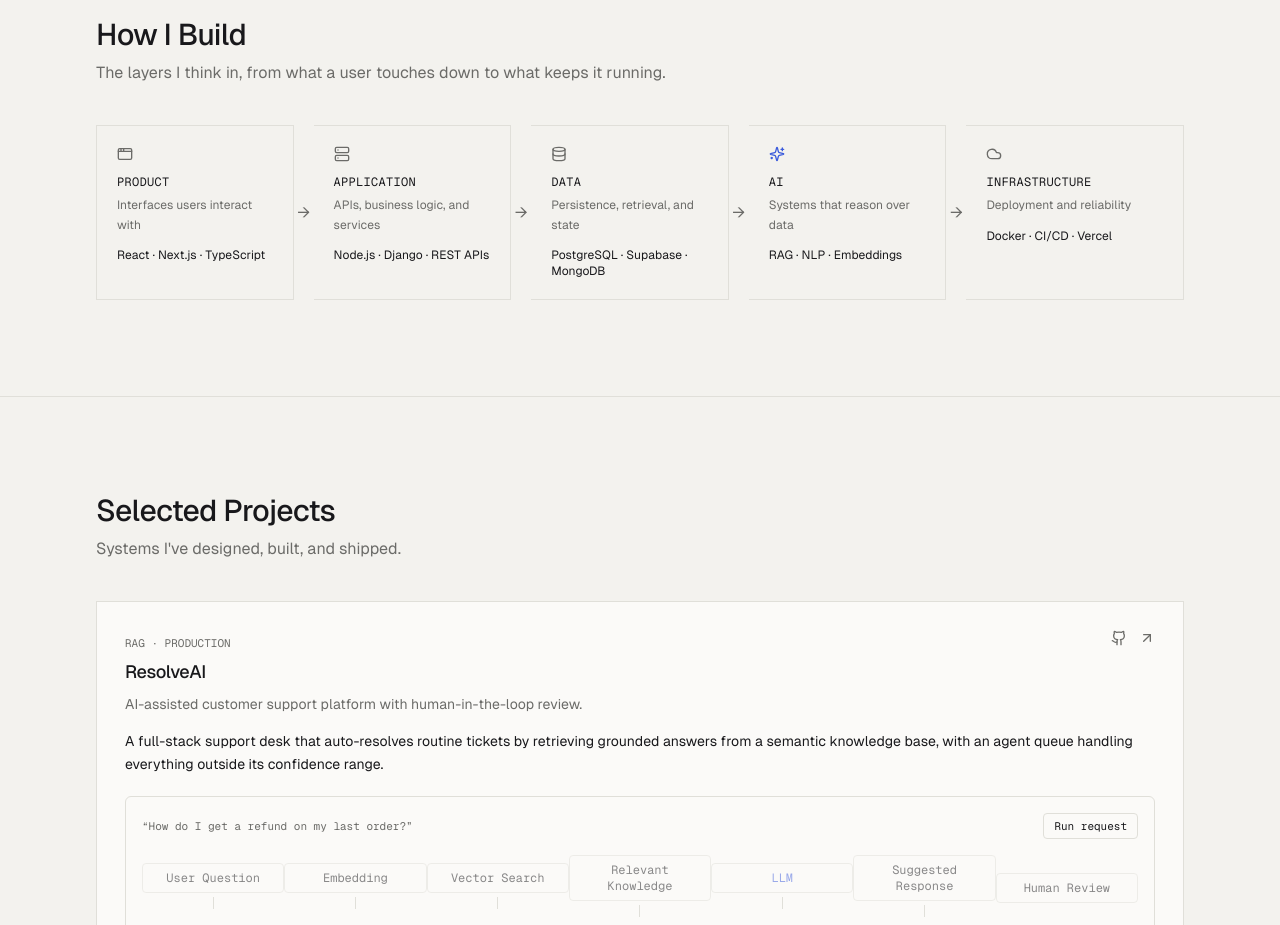
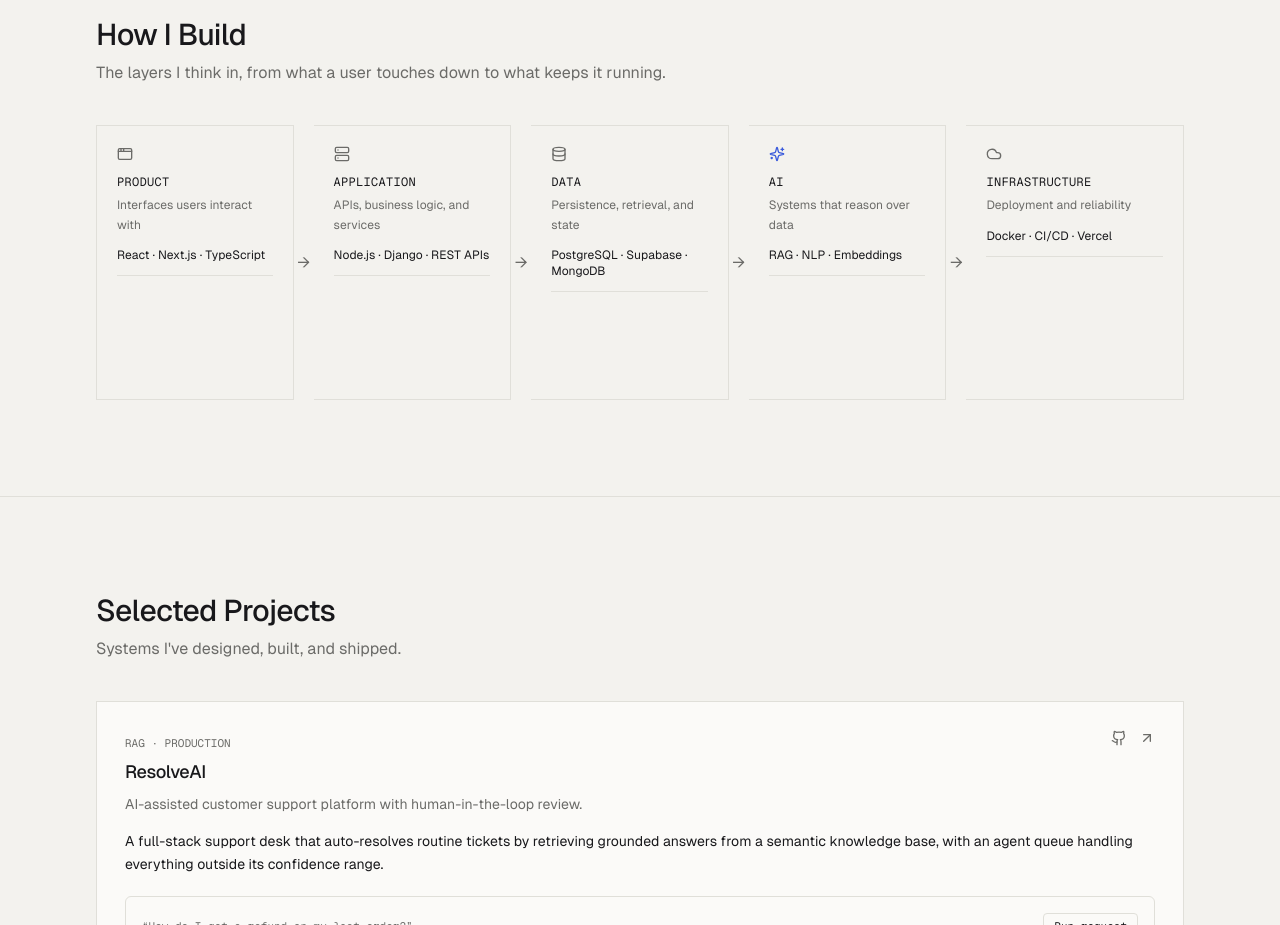
Before and after one commit to SuhasReddy2003/portfolio, a Next.js app: page / in a window 1280 px wide. Shown: the part 880-1805 px from the top of the page. Built offline with nearby package versions, Linux system fonts and the light colour scheme.

Commit message:
Expand How I Build hover snippets to multi-line code

```diff
--- a/src/components/engineering-approach.tsx
+++ b/src/components/engineering-approach.tsx
@@ -1,5 +1,6 @@
 "use client";
 
+import { useEffect, useRef, useState } from "react";
 import { AppWindow, Server, Database, Sparkles, Cloud } from "lucide-react";
 import { cn } from "@/lib/utils";
 
@@ -9,24 +10,30 @@ const stages = [
     icon: AppWindow,
     blurb: "Interfaces users interact with",
     items: ["React", "Next.js", "TypeScript"],
+    snippet: "function App({ user }) {\n  return (\n    <Dashboard session={user} />\n  );\n}",
   },
   {
     label: "Application",
     icon: Server,
     blurb: "APIs, business logic, and services",
     items: ["Node.js", "Django", "REST APIs"],
+    snippet:
+      "app.post('/api/resolve', async (req, res) => {\n  const ticket = await resolve(req.body)\n  res.json(ticket)\n})",
   },
   {
     label: "Data",
     icon: Database,
     blurb: "Persistence, retrieval, and state",
     items: ["PostgreSQL", "Supabase", "MongoDB"],
+    snippet: "SELECT id, content\nFROM knowledge_base\nORDER BY embedding <-> query\nLIMIT 5;",
   },
   {
     label: "AI",
     icon: Sparkles,
     blurb: "Systems that reason over data",
     items: ["RAG", "NLP", "Embeddings"],
+    snippet:
+      "const context = await search(query)\nconst res = await llm.complete({\n  prompt: query,\n  context,\n})",
     accent: true,
   },
   {
@@ -34,6 +41,7 @@ const stages = [
     icon: Cloud,
     blurb: "Deployment and reliability",
     items: ["Docker", "CI/CD", "Vercel"],
+    snippet: "git push origin main\n# CI runs tests\n# Vercel builds image\n# live in ~40s",
   },
 ];
 
@@ -47,14 +55,72 @@ export function EngineeringApproach() {
         </p>
 
         <div className="mt-10 flex flex-col sm:flex-row">
-          {stages.map((stage, i) => {
+          {stages.map((stage, i) => (
+            <Stage key={stage.label} stage={stage} isFirst={i === 0} isLast={i === stages.length - 1} />
+          ))}
+        </div>
+      </div>
+    </section>
+  );
+}
+
+function Stage({
+  stage,
+  isFirst,
+  isLast,
+}: {
+  stage: (typeof stages)[number];
+  isFirst: boolean;
+  isLast: boolean;
+}) {
   const Icon = stage.icon;
+  const [hovered, setHovered] = useState(false);
+  const [typed, setTyped] = useState("");
+  const timer = useRef<ReturnType<typeof setInterval> | null>(null);
+
+  useEffect(() => {
+    if (timer.current) clearInterval(timer.current);
+
+    if (!hovered) {
+      setTyped("");
+      return;
+    }
+
+    const reduceMotion =
+      typeof window !== "undefined" &&
+      window.matchMedia("(prefers-reduced-motion: reduce)").matches;
+
+    if (reduceMotion) {
+      setTyped(stage.snippet);
+      return;
+    }
+
+    let i = 0;
+    timer.current = setInterval(() => {
+      i += 1;
+      setTyped(stage.snippet.slice(0, i));
+      if (i >= stage.snippet.length && timer.current) {
+        clearInterval(timer.current);
+      }
+    }, 18);
+
+    return () => {
+      if (timer.current) clearInterval(timer.current);
+    };
+  }, [hovered, stage.snippet]);
+
   return (
-              <div key={stage.label} className="group flex flex-1 items-stretch">
+    <div
+      className="group flex flex-1 items-stretch"
+      onMouseEnter={() => setHovered(true)}
+      onMouseLeave={() => setHovered(false)}
+      onFocus={() => setHovered(true)}
+      onBlur={() => setHovered(false)}
+    >
       <div
         className={cn(
           "flex-1 border border-border p-5 transition-colors group-hover:border-text/30",
-                    i > 0 && "sm:border-l-0",
+          !isFirst && "sm:border-l-0",
           stage.accent && "group-hover:border-accent/40"
         )}
       >
@@ -65,25 +131,26 @@ export function EngineeringApproach() {
             stage.accent ? "text-accent" : "text-muted group-hover:text-text"
           )}
         />
-                  <h3 className="mt-3 font-mono text-xs uppercase tracking-wide text-text">
-                    {stage.label}
-                  </h3>
+        <h3 className="mt-3 font-mono text-xs uppercase tracking-wide text-text">{stage.label}</h3>
         <p className="mt-1.5 text-xs leading-relaxed text-muted">{stage.blurb}</p>
         <p className="mt-3 text-xs text-text/70">{stage.items.join(" · ")}</p>
+
+        <div className="mt-3 min-h-[5.5rem] border-t border-border pt-2">
+          <p className="whitespace-pre-wrap break-words font-mono text-[10px] leading-relaxed text-green-500 dark:text-green-400">
+            {typed}
+            {hovered && typed.length < stage.snippet.length && (
+              <span aria-hidden className="animate-pulse">
+                ▍
+              </span>
+            )}
+          </p>
         </div>
-                {i < stages.length - 1 && (
-                  <div
-                    aria-hidden
-                    className="hidden w-5 shrink-0 items-center justify-center sm:flex"
-                  >
+      </div>
+      {!isLast && (
+        <div aria-hidden className="hidden w-5 shrink-0 items-center justify-center sm:flex">
           <span className="text-muted transition-colors group-hover:text-accent">→</span>
         </div>
       )}
     </div>
   );
-          })}
-        </div>
-      </div>
-    </section>
-  );
 }
```
Lines whose indentation alone changed are shown as unchanged.
